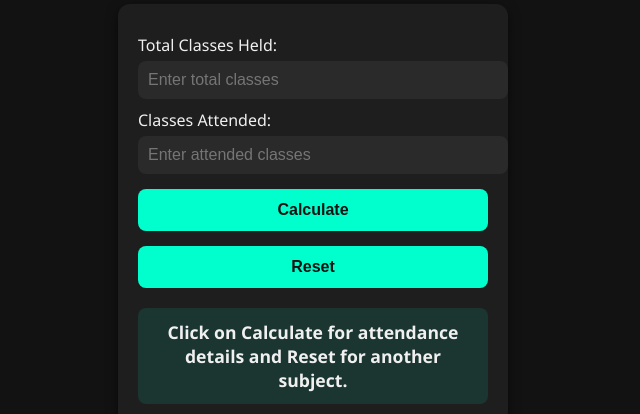
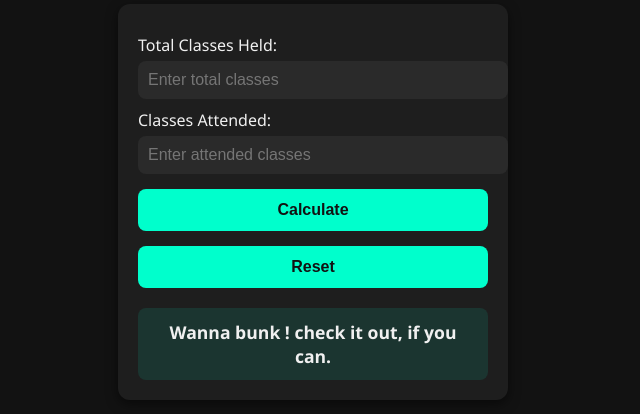
Before and after one commit to deoaayush4/Attendance-Calculator, a plain HTML site: page index.html in a window 1280 px wide. Shown: the part 108-522 px from the top of the page, without its empty margins (327-967 px from the left). Drawn offline with Linux system fonts and the light colour scheme.

Commit message:
Initial commit

```diff
--- a/index.html
+++ b/index.html
@@ -99,7 +99,7 @@
         <button onclick="calculateAttendance()">Calculate</button>
         <button onclick="resetForm()">Reset</button>
 
-        <div class="result" id="result">Click on Calculate for attendance details and Reset for another subject.</div>
+        <div class="result" id="result">Wanna bunk ! check it out, if you can.</div>
     </div>
 
     <div class="branding">Made by <strong>Gumnaam</strong></div>
```
